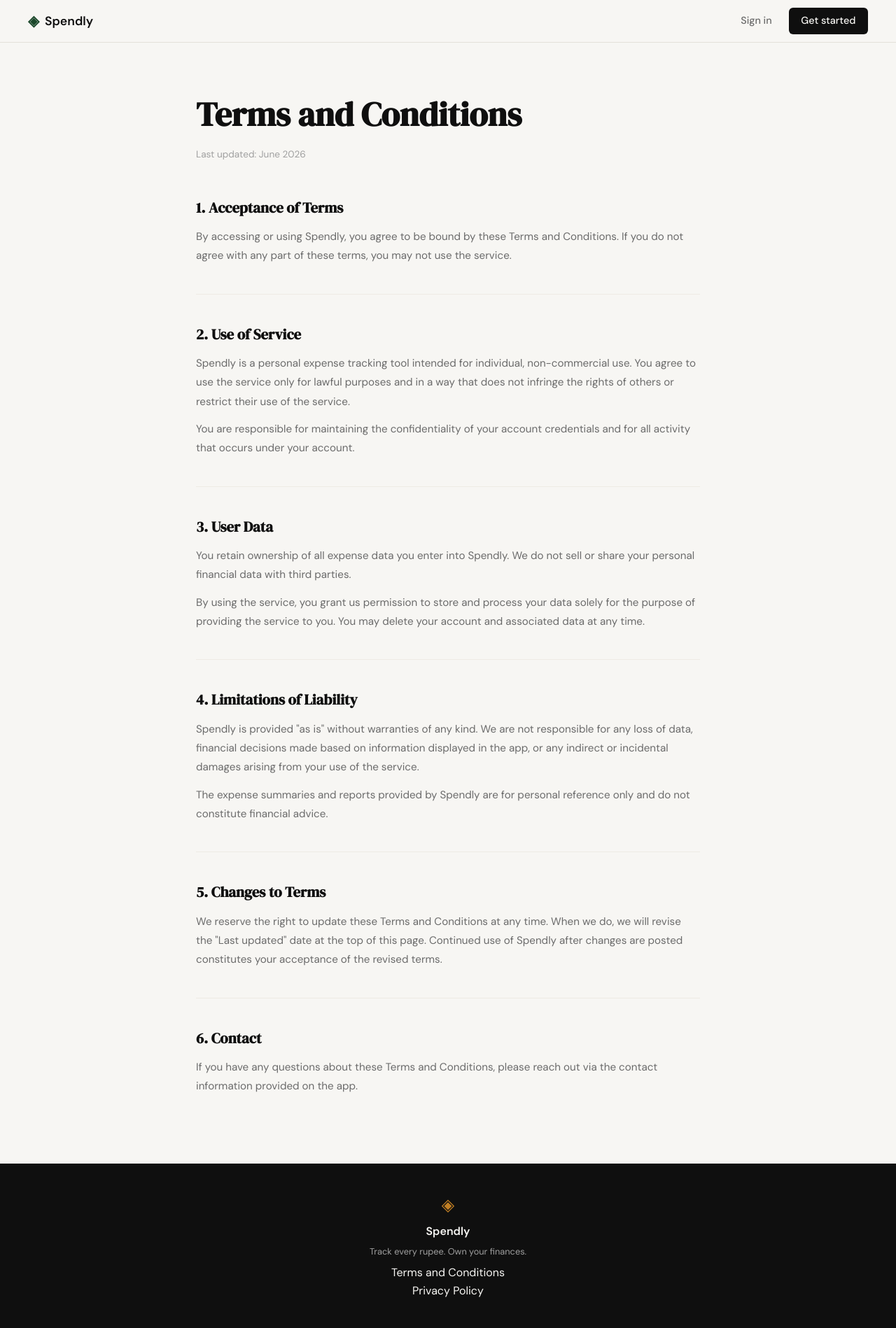
After one commit to ankhan2107/spendly, a Flask app: page /terms in a window 1280 px wide. The commit adds this page. Shown: the whole page at 70% size. Run offline with Flask 3, Linux system fonts and the light colour scheme.

Commit message:
landing: add terms and conditions page and route

```diff
--- a/app.py
+++ b/app.py
@@ -20,6 +20,11 @@ def register():
 @app.route("/login")
 def login():
     return render_template("login.html")
+
+
+@app.route("/terms")
+def terms():
+    return render_template("terms.html")
 
 
 # ------------------------------------------------------------------ #
--- a/static/css/style.css
+++ b/static/css/style.css
@@ -508,6 +508,60 @@ a { color: inherit; text-decoration: none; }
 }
 
 /* ------------------------------------------------------------------ */
+/* Legal pages (terms, privacy)                                        */
+/* ------------------------------------------------------------------ */
+
+.legal-page {
+    padding: 4rem 2rem 6rem;
+}
+
+.legal-inner {
+    max-width: 720px;
+    margin: 0 auto;
+}
+
+.legal-inner h1 {
+    font-family: var(--font-display);
+    font-size: clamp(2rem, 4vw, 3rem);
+    color: var(--ink);
+    margin-bottom: 0.5rem;
+}
+
+.legal-date {
+    font-size: 0.85rem;
+    color: var(--ink-faint);
+    margin-bottom: 3rem;
+}
+
+.legal-section {
+    margin-bottom: 2.5rem;
+    padding-bottom: 2.5rem;
+    border-bottom: 1px solid var(--border-soft);
+}
+
+.legal-section:last-child {
+    border-bottom: none;
+    margin-bottom: 0;
+    padding-bottom: 0;
+}
+
+.legal-section h2 {
+    font-family: var(--font-display);
+    font-size: 1.3rem;
+    color: var(--ink);
+    margin-bottom: 0.75rem;
+}
+
+.legal-section p {
+    font-size: 0.95rem;
+    color: var(--ink-muted);
+    line-height: 1.8;
+    margin-bottom: 0.75rem;
+}
+
+.legal-section p:last-child { margin-bottom: 0; }
+
+/* ------------------------------------------------------------------ */
 /* Responsive                                                          */
 /* ------------------------------------------------------------------ */
 
--- a/templates/base.html
+++ b/templates/base.html
@@ -35,7 +35,7 @@
             <span class="footer-name">Spendly</span>
             <p class="footer-copy">Track every rupee. Own your finances.</p>
             <div class="footer-links">
-                <a href="#">Terms and Conditions</a><br>
+                <a href="/terms">Terms and Conditions</a><br>
                 <a href="#">Privacy Policy</a>
             </div>
         </div>
--- /dev/null
+++ b/templates/terms.html
@@ -0,0 +1,47 @@
+{% extends "base.html" %}
+
+{% block title %}Terms and Conditions — Spendly{% endblock %}
+
+{% block content %}
+
+<section class="legal-page">
+    <div class="legal-inner">
+        <h1>Terms and Conditions</h1>
+        <p class="legal-date">Last updated: June 2026</p>
+
+        <div class="legal-section">
+            <h2>1. Acceptance of Terms</h2>
+            <p>By accessing or using Spendly, you agree to be bound by these Terms and Conditions. If you do not agree with any part of these terms, you may not use the service.</p>
+        </div>
+
+        <div class="legal-section">
+            <h2>2. Use of Service</h2>
+            <p>Spendly is a personal expense tracking tool intended for individual, non-commercial use. You agree to use the service only for lawful purposes and in a way that does not infringe the rights of others or restrict their use of the service.</p>
+            <p>You are responsible for maintaining the confidentiality of your account credentials and for all activity that occurs under your account.</p>
+        </div>
+
+        <div class="legal-section">
+            <h2>3. User Data</h2>
+            <p>You retain ownership of all expense data you enter into Spendly. We do not sell or share your personal financial data with third parties.</p>
+            <p>By using the service, you grant us permission to store and process your data solely for the purpose of providing the service to you. You may delete your account and associated data at any time.</p>
+        </div>
+
+        <div class="legal-section">
+            <h2>4. Limitations of Liability</h2>
+            <p>Spendly is provided "as is" without warranties of any kind. We are not responsible for any loss of data, financial decisions made based on information displayed in the app, or any indirect or incidental damages arising from your use of the service.</p>
+            <p>The expense summaries and reports provided by Spendly are for personal reference only and do not constitute financial advice.</p>
+        </div>
+
+        <div class="legal-section">
+            <h2>5. Changes to Terms</h2>
+            <p>We reserve the right to update these Terms and Conditions at any time. When we do, we will revise the "Last updated" date at the top of this page. Continued use of Spendly after changes are posted constitutes your acceptance of the revised terms.</p>
+        </div>
+
+        <div class="legal-section">
+            <h2>6. Contact</h2>
+            <p>If you have any questions about these Terms and Conditions, please reach out via the contact information provided on the app.</p>
+        </div>
+    </div>
+</section>
+
+{% endblock %}
```
